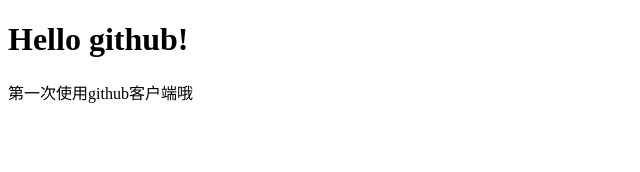
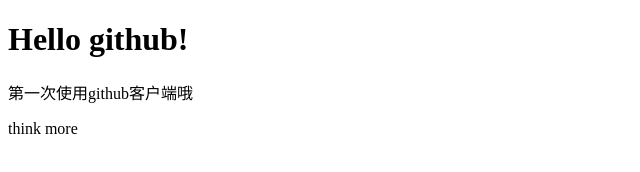
Before and after one commit to nickdowney09/git_test, a plain HTML site: page index.html in a window 1280 px wide. Shown: the full height of the page, 0-640 px from the left. Drawn offline with Linux system fonts and the light colour scheme.

Commit message:
add more

```diff
--- a/index.html
+++ b/index.html
@@ -7,5 +7,6 @@
 <body>
 	<h1>Hello github!</h1>
 	<p>第一次使用github客户端哦</p>
+	<p>think more</p>
 </body>
 </html>
```
